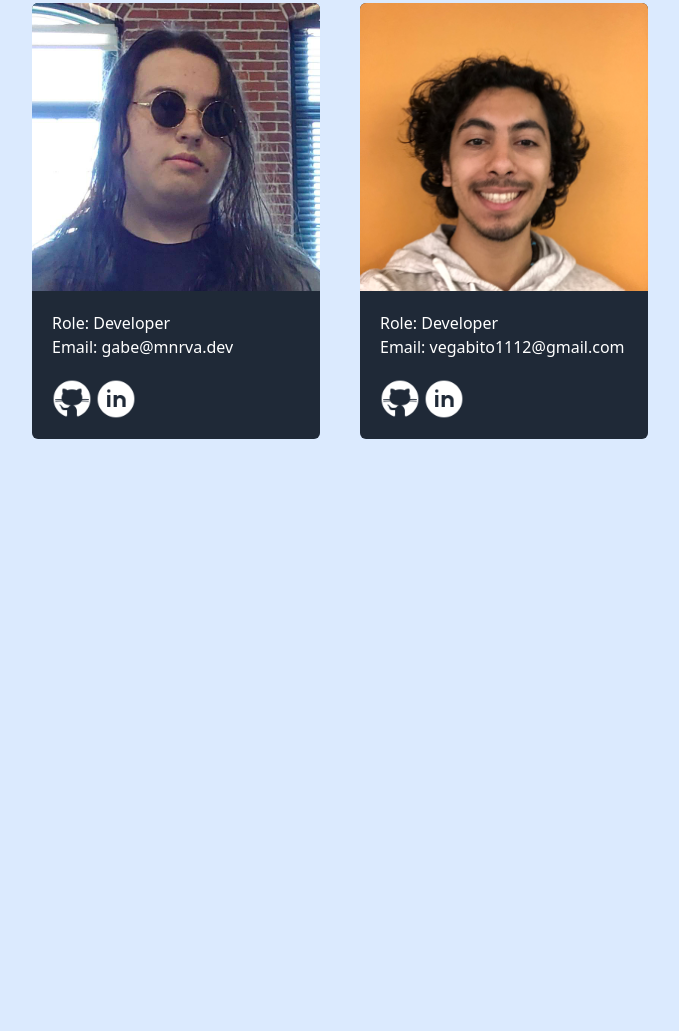
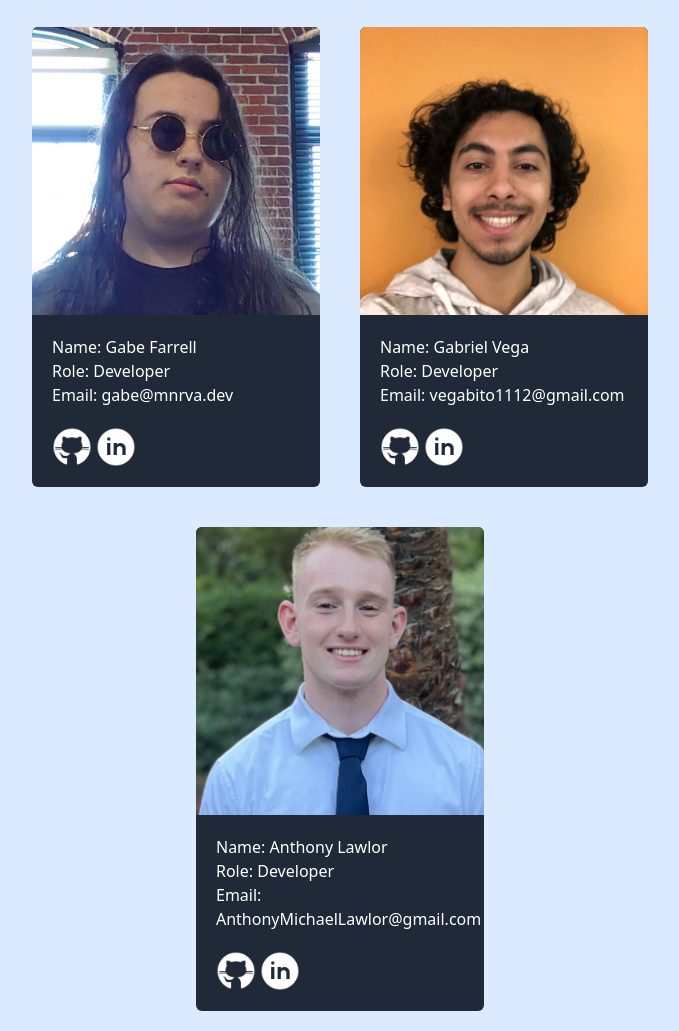
Before and after one commit to GabrielVega19/LmsLiveChat, a plain HTML site: page index.html in a window 1280 px wide. Shown: the part 2833-3864 px from the top of the page, without its empty margins (300-979 px from the left). Before the commit the page ends 3292 px from the top, so only its background shows below. Drawn offline with Linux system fonts and the light colour scheme.

Commit message:
Finished team roster

```diff
--- a/index.html
+++ b/index.html
@@ -42,6 +42,7 @@
             <div class="w-72 bg-gray-800 rounded-md m-5">
                 <img class="w-72 h-72 rounded-t-md object-cover" src="assets/matt.jpg">
                 <div class="p-5 flex flex-col justify-center">
+                    <p class="text-white">Name: Matthew Bedard</p>
                     <p class="text-white">Role: Developer</p>
                     <p class="text-white mb-5">Email: matthewbedard22@yahoo.com</p>
                     <div>
@@ -57,6 +58,7 @@
             <div class="w-72 bg-gray-800 rounded-md m-5">
                 <img class="w-72 h-72 rounded-t-md object-cover" src="assets/andrew.png">
                 <div class="p-5 flex flex-col justify-center">
+                    <p class="text-white">Name: Andrew Farrell</p>
                     <p class="text-white">Role: Manager</p>
                     <p class="text-white mb-5">Email: atf8760@gmail.com</p>
                     <div>
@@ -72,6 +74,7 @@
             <div class="w-72 bg-gray-800 rounded-md m-5">
                 <img class="w-72 h-72 rounded-t-md object-cover" src="assets/gabe.jpg">
                 <div class="p-5 flex flex-col justify-center">
+                    <p class="text-white">Name: Gabe Farrell</p>
                     <p class="text-white">Role: Developer</p>
                     <p class="text-white mb-5">Email: gabe@mnrva.dev</p>
                     <div>
@@ -87,6 +90,7 @@
             <div class="w-72 bg-gray-800 rounded-md m-5">
                 <img class="w-72 h-72 rounded-t-md object-cover" src="assets/gabriel.jpg">
                 <div class="p-5 flex flex-col justify-center">
+                    <p class="text-white">Name: Gabriel Vega</p>
                     <p class="text-white">Role: Developer</p>
                     <p class="text-white mb-5">Email: vegabito1112@gmail.com</p>
                     <div>
@@ -99,6 +103,22 @@
                     </div>
                 </div>
             </div>
+            <div class="w-72 bg-gray-800 rounded-md m-5">
+                <img class="w-72 h-72 rounded-t-md object-cover" src="assets/lawlor.jpeg">
+                <div class="p-5 flex flex-col justify-center">
+                    <p class="text-white">Name: Anthony Lawlor</p>
+                    <p class="text-white">Role: Developer</p>
+                    <p class="text-white mb-5">Email: AnthonyMichaelLawlor@gmail.com</p>
+                    <div>
+                        <a href="https://github.com/A-Lawlor">
+                            <img class="inline w-10 h-10" src="assets/github.png">
+                        </a>
+                        <a href="https://www.linkedin.com/in/anthony-lawlor/">
+                            <img class="inline w-10 h-10" src="assets/linkedin.png">
+                        </a>
+                    </div>
+                </div>
+            </div>
         </div>
     </div>
     <script src="js/scripts.js"></script>
```
Also changed, not shown: assets/lawlor.jpeg (added).
